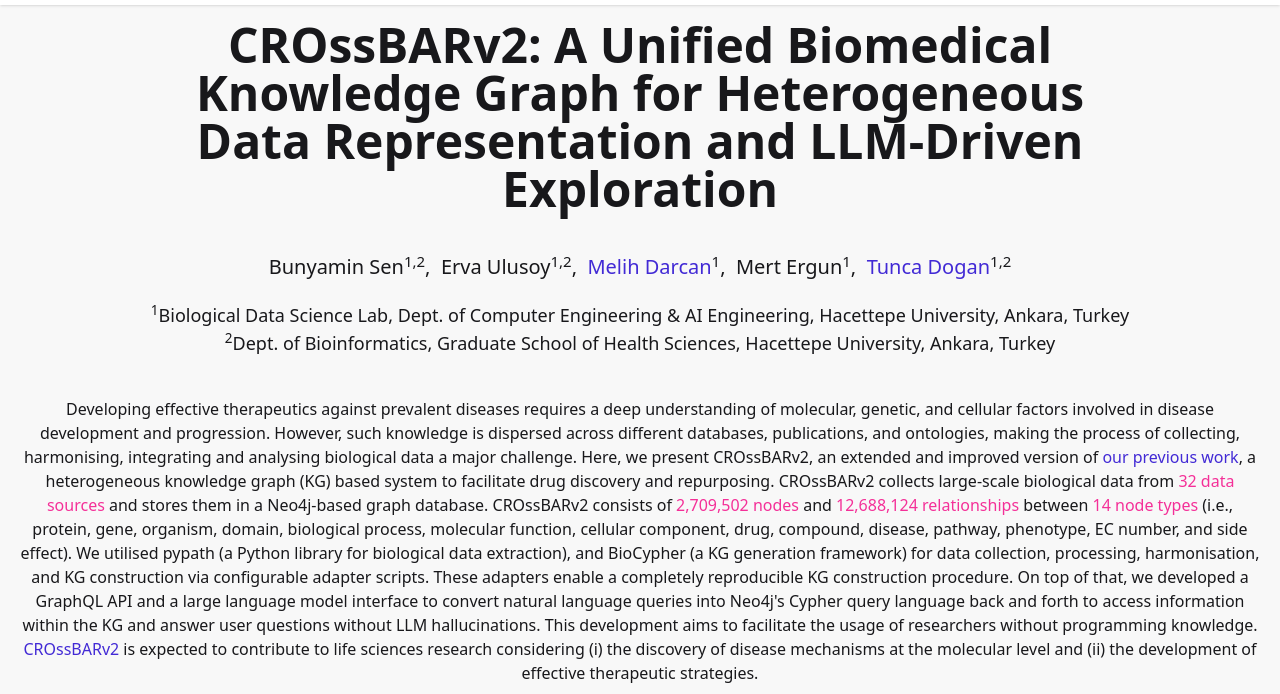
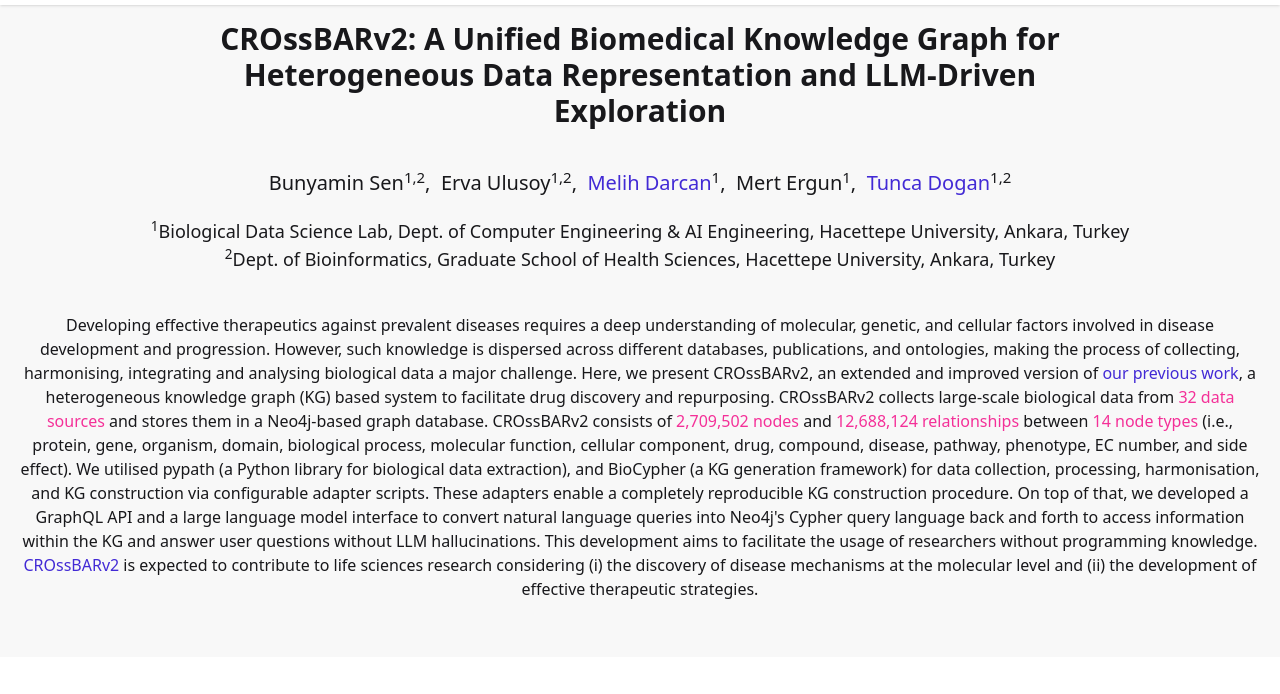
Before and after one commit to HUBioDataLab/crossbar-website, a plain HTML site: page src/index.html in a window 1280 px wide. Shown: the part 60-754 px from the top of the page. Drawn offline with nearby package versions, Linux system fonts and the light colour scheme.

Commit message:
fix: make the title smaller

```diff
--- a/src/index.html
+++ b/src/index.html
@@ -51,7 +51,7 @@
   <div class="hero bg-base-200">
     <div class="hero-content text-center">
       <div class="">
-        <h1 class="text-5xl font-bold max-w-4xl mx-auto">CROssBARv2: A Unified Biomedical Knowledge Graph for
+        <h1 class="text-3xl font-bold max-w-4xl mx-auto">CROssBARv2: A Unified Biomedical Knowledge Graph for
           Heterogeneous Data
           Representation and LLM-Driven Exploration</h1>
 
```
